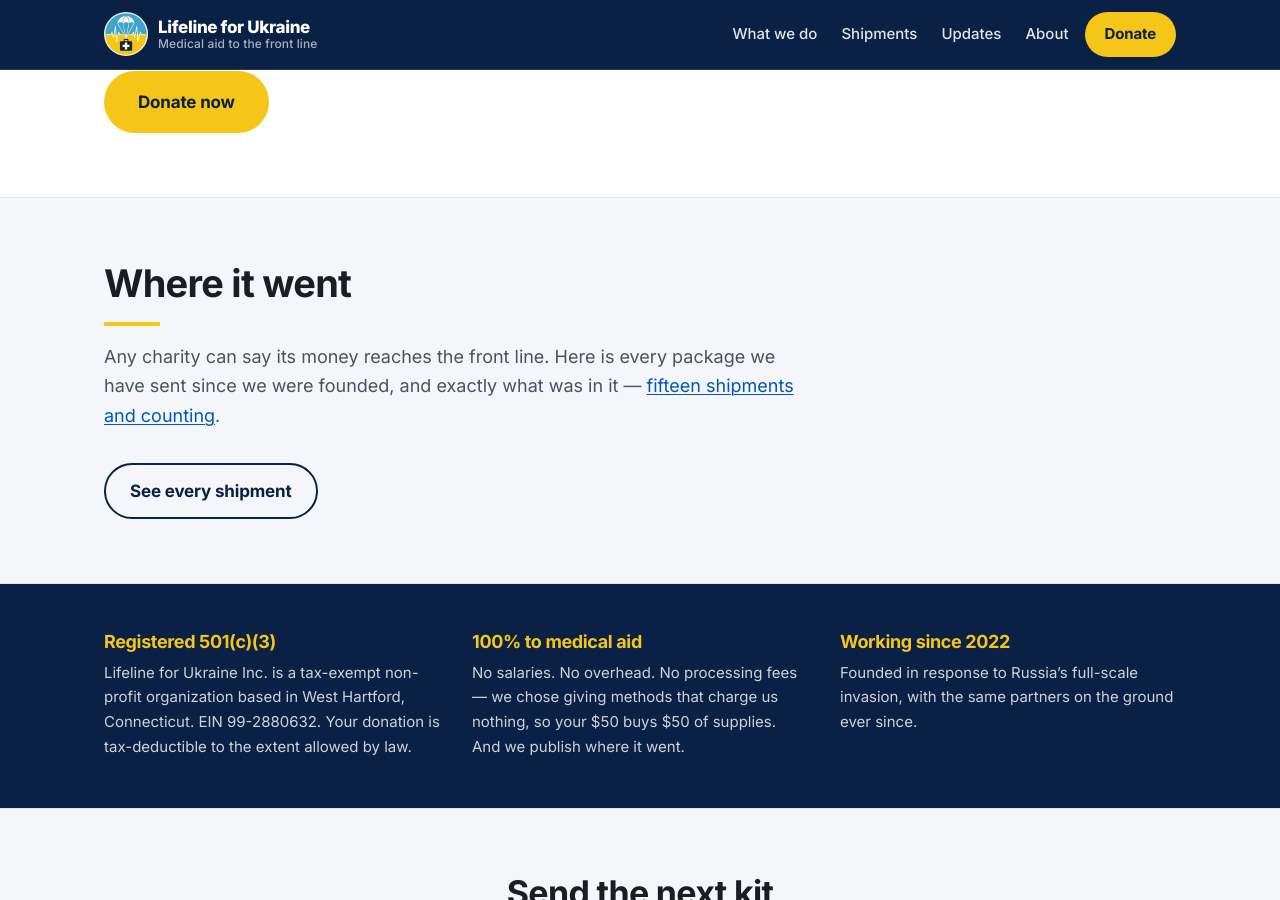
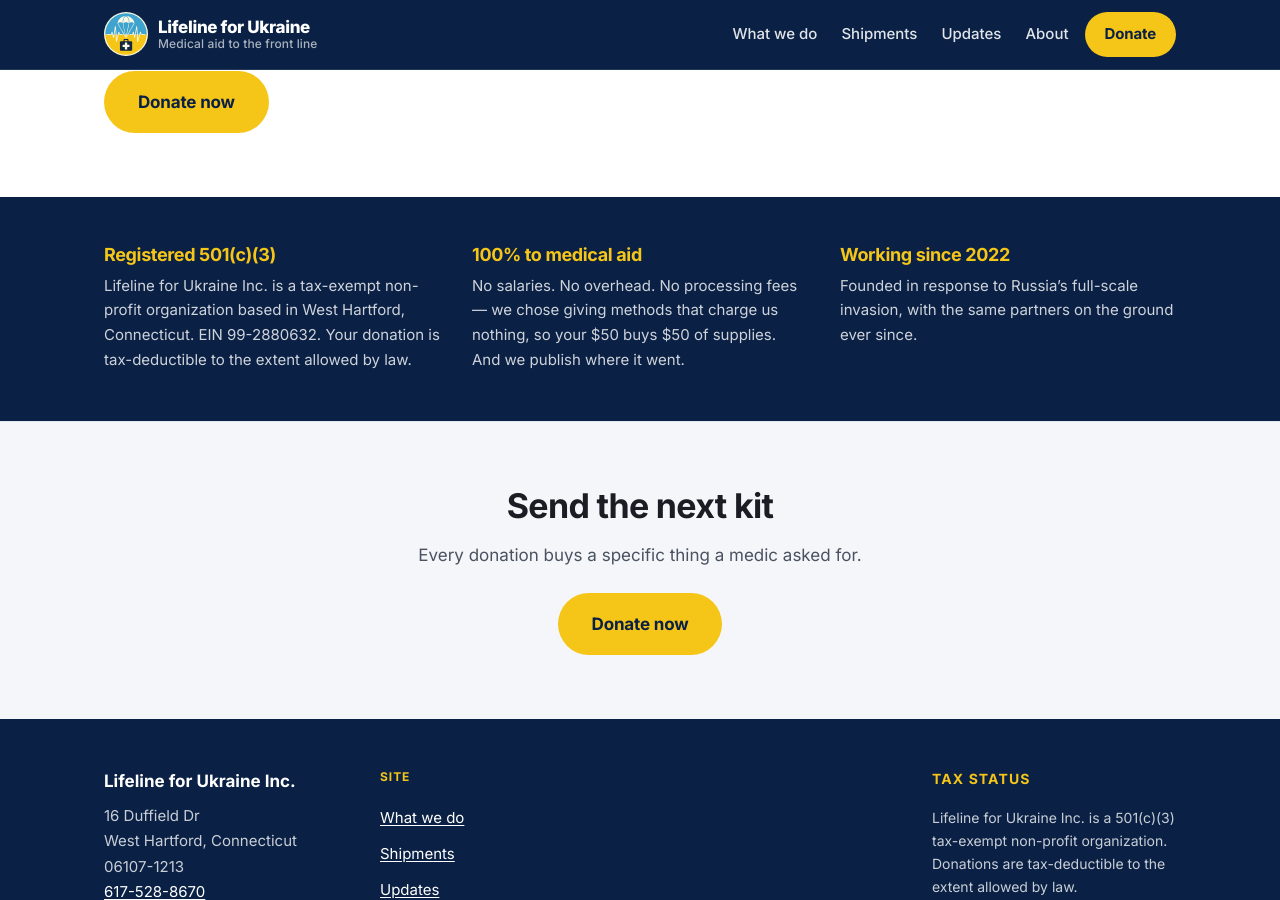
Before and after one commit to liana-pshevorska/lifelineforukraine, a Jekyll site: the page built from index.html, in a window 1280 px wide and 900 px high, scrolled down 2555 px. Built offline with Jekyll 4.4.1, drawn with Linux system fonts in a browser that asks for light colours.

Commit message:
Remove the "Where it went" section from the homepage
Co-Authored-By: Claude Opus 5.5 <noreply@anthropic.com>
Claude-Session: https://claude.ai/code/session_01SKpg5ZmEmo6tsk4TogS23m

```diff
--- a/index.html
+++ b/index.html
@@ -114,32 +114,6 @@ description: "Lifeline for Ukraine Inc. buys the tourniquets, IFAKs, and blood-c
   </div>
 </section>
 
-<section class="section section--mist" id="updates">
-  <div class="wrap">
-    <h2 class="section__title">Where it went</h2>
-    <p class="section__lede">
-      Any charity can say its money reaches the front line. Here is every package we have
-      sent since we were founded, and exactly what was in it &mdash;
-      <a href="{{ '/shipments/' | relative_url }}">fifteen shipments and counting</a>.
-    </p>
-
-    {% if site.posts.size > 0 %}
-    <div class="post-grid">
-      {% for post in site.posts limit: 3 %}
-        {% include post-card.html post=post %}
-      {% endfor %}
-    </div>
-    {% endif %}
-
-    <p class="section__actions">
-      <a class="btn btn--ghost" href="{{ '/shipments/' | relative_url }}">See every shipment</a>
-      {% if site.posts.size > 0 %}
-      <a class="btn btn--ghost" href="{{ '/updates/' | relative_url }}">All updates</a>
-      {% endif %}
-    </p>
-  </div>
-</section>
-
 <section class="trust">
   <div class="wrap trust__inner">
     <div class="trust__item">
```
